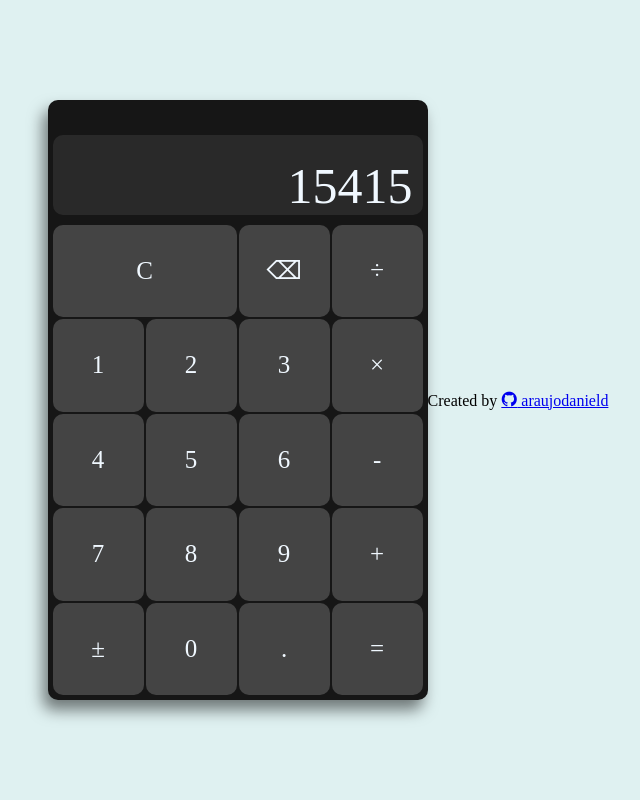
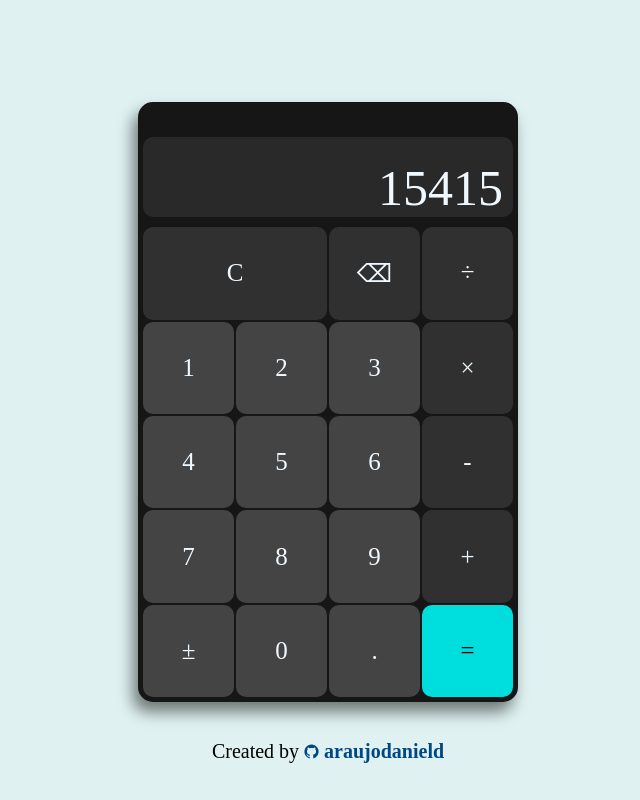
Before and after one commit to araujodanield/odin-calculator, a plain HTML site: page index.html in a window 1280 px wide. Shown: the whole page, without its empty margins (312-952 px from the left). Drawn offline with nearby package versions, Linux system fonts and the light colour scheme.

Commit message:
Change some styles for the buttons

```diff
--- a/style.css
+++ b/style.css
@@ -7,20 +7,23 @@
 body {
     height: 100vh;
     display: flex;
-    justify-content: center;
+    flex-direction: column;
+    justify-content: space-between;
     align-items: center;
     background-color: rgb(223, 241, 241);
+    font-size: 20px;
 }
 
 .calculator {
     display: flex;
     flex-direction: column;
     justify-content: stretch;
+    margin-top: 8%;
     width: 380px;
     height: 600px;
     background-color: rgb(22, 22, 22);
     padding: 5px;
-    border-radius: 10px;
+    border-radius: 15px;
     box-shadow: -5px 10px 15px rgba(0, 0, 0, 0.5);
 }
 
@@ -51,7 +54,7 @@ body {
     "one two three multiply"
     "four five six minus"
     "seven eight nine plus"
-    "btn-background  zero dot equal";
+    "pm  zero dot equal";
 }
 
 .buttons {
@@ -120,30 +123,127 @@ body {
     grid-area: dot;
 }
 
+#plus-minus {
+    grid-area: pm;
+}
+
 #plus {
     grid-area: plus;
+    background-color: rgb(48, 48, 48);
 }
+
+#plus:hover {
+    background-color: rgb(29, 29, 29);
+}
+
+#plus:active {
+    background-color: rgb(15, 15, 15);
+}
+
+
 
 #minus {
     grid-area: minus;
+    background-color: rgb(48, 48, 48);
 }
+
+#minus:hover {
+    background-color: rgb(29, 29, 29);
+}
+
+#minus:active {
+    background-color: rgb(15, 15, 15);
+}
+
+
 
 #multiply {
     grid-area: multiply;
+    background-color: rgb(48, 48, 48);
 }
+
+#multiply:hover {
+    background-color: rgb(29, 29, 29);
+}
+
+#multiply:active {
+    background-color: rgb(15, 15, 15);
+}
+
+
 
 #divide {
     grid-area: divide;
+    background-color: rgb(48, 48, 48);
 }
+
+#divide:hover {
+    background-color: rgb(29, 29, 29);
+}
+
+#divide:active {
+    background-color: rgb(15, 15, 15);
+}
+
+
 
 #equal {
     grid-area: equal;
+    background-color: rgb(0, 221, 221);
+    color: black;
 }
+
+#equal:hover {
+    background-color: rgb(0, 196, 196);
+}
+
+#equal:active {
+    background-color: rgb(0, 156, 156);
+}
+
+
 
 #clear {
     grid-area: clear;
+    background-color: rgb(48, 48, 48);
 }
+
+#clear:hover {
+    background-color: rgb(29, 29, 29);
+}
+
+#clear:active {
+    background-color: rgb(15, 15, 15);
+}
+
+
 
 #delete {
     grid-area: delete;
+    background-color: rgb(48, 48, 48);
 }
+
+#delete:hover {
+    background-color: rgb(29, 29, 29);
+}
+
+#delete:active {
+    background-color: rgb(15, 15, 15);
+}
+
+
+.footer a{
+    color: rgb(0, 71, 133);
+    text-decoration: none;
+    font-weight: bold;
+}
+
+i {
+    font-size: 15px;
+}
+
+.footer a:hover {
+    color: rgb(112, 154, 238);
+    text-shadow: 0px 0px 10px rgb(192, 218, 221);
+    transition: all 0.3s ease;
+}
```
